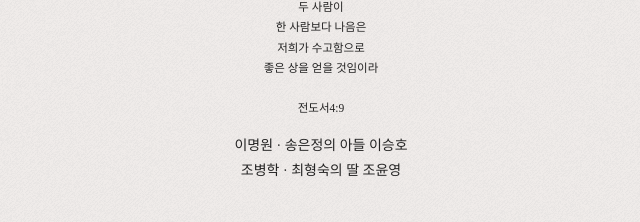
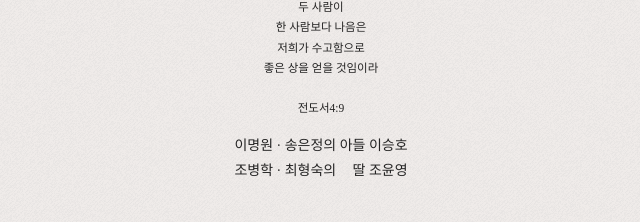
Before and after one commit to onieoni/wedding-card, a Gatsby site: page / in a window 1280 px wide. Shown: the part 1475-1697 px from the top of the page, 319-959 px from the left. Built offline with nearby package versions, Linux system fonts and the light colour scheme; Gatsby itself is replaced by a stand-in of ours; a web font is replaced by a local one.

Commit message:
글자간격격

```diff
--- a/src/components/greeting.jsx
+++ b/src/components/greeting.jsx
@@ -73,7 +73,7 @@ const Greeting = () => {
       <GroomBride data-aos="fade-up">
         {GROOM_FATHER_NAME} · {GROOM_MOTHER_NAME}의 아들 {GROOM_NAME}
         <br />
-        {BRIDE_FATHER_NAME} · {BRIDE_MOTHER_NAME}의 딸 {BRIDE_NAME}
+        {BRIDE_FATHER_NAME} · {BRIDE_MOTHER_NAME}의 ㅤ딸 {BRIDE_NAME}
       </GroomBride>
     </Wrapper>
   );
--- a/src/components/location.jsx
+++ b/src/components/location.jsx
@@ -138,7 +138,6 @@ const Location = () => {
         <br />
         택시 승차 : 성북동 → 길상사 지나서 정릉방향 / 6-10분 소요
         <br />
-        <br />
         2. 4호선 길음역 3번 출구 → 버스 승차: 국민대 방향
         <br />
         [청덕초교] 하차 후 / 북악산길 방면 도보 이동 15분 소요
```
